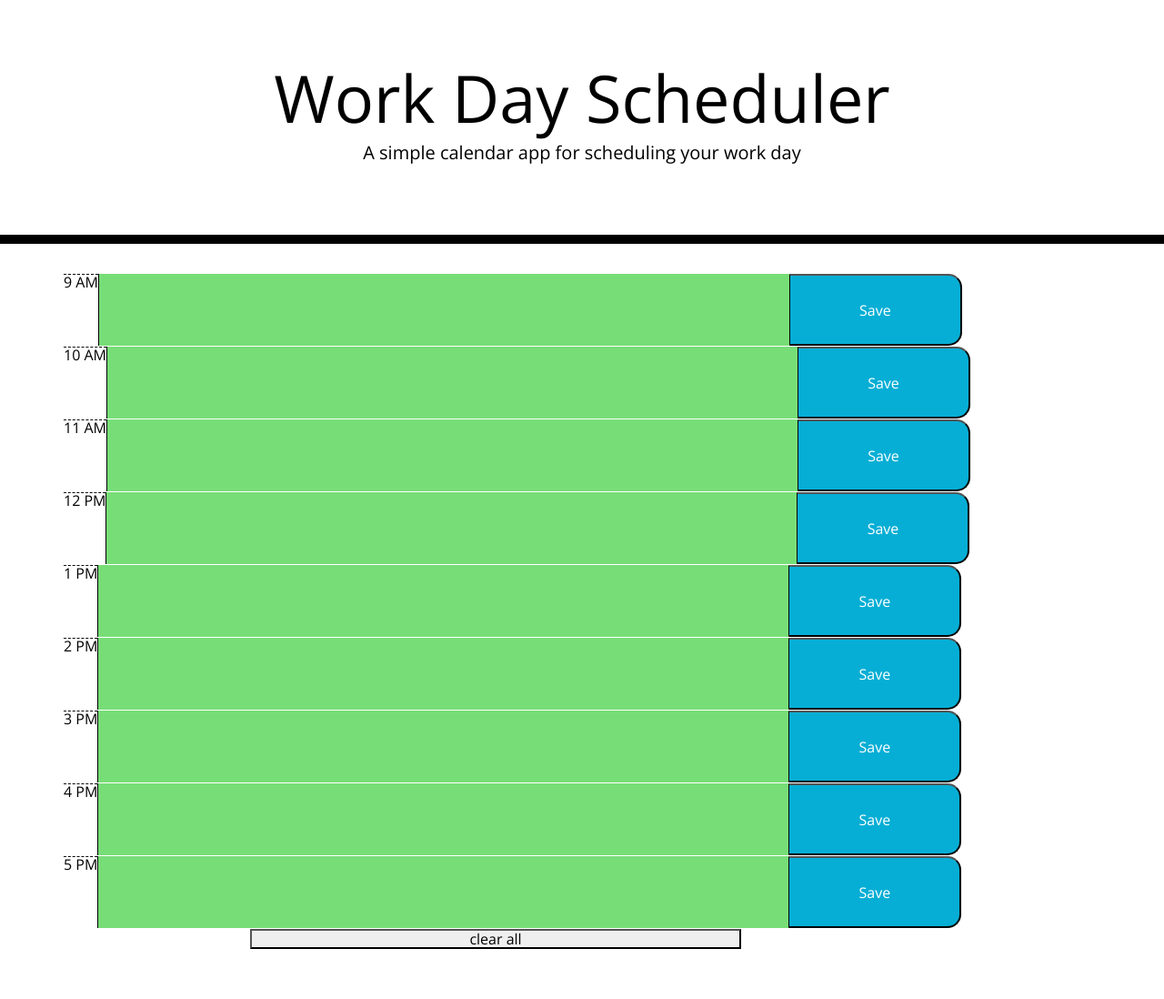
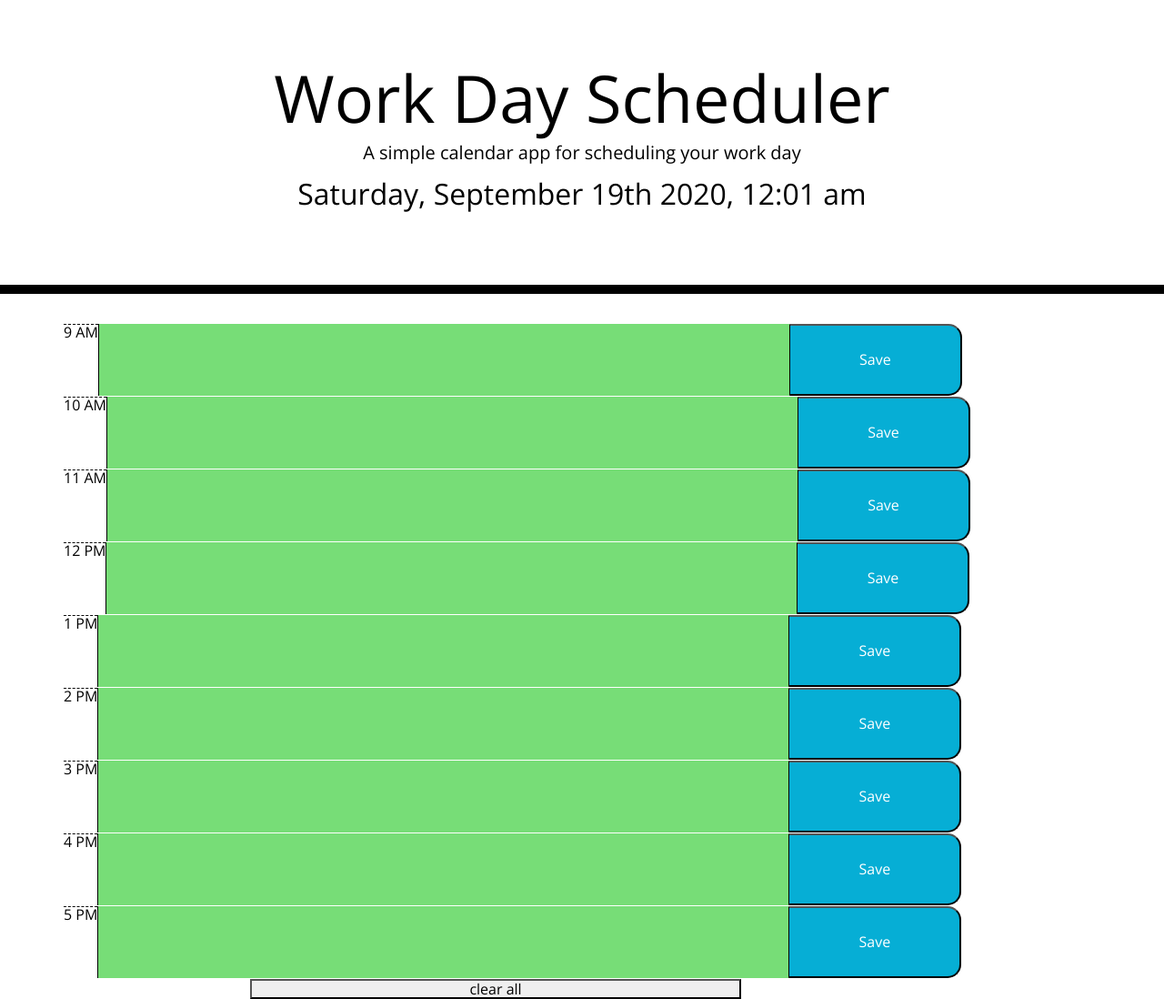
Before and after one commit to virlym/hw5-day-planner, a plain HTML site: page index.html in a window 1280 px wide. Shown: the whole page at 91% size. Drawn offline with nearby package versions, Linux system fonts and the light colour scheme.

Commit message:
updated comments and readme

```diff
--- a/script.js
+++ b/script.js
@@ -1,93 +1,146 @@
-console.log(moment().format());
-console.log(moment().format("h A"));
+// Main populating function
+function init(){
+    // set the current time to the top of the planner
+    var currentTime = $("<h2>");
+    currentTime.text(moment().format("dddd, MMMM Do YYYY, h:mm a"));
+    $("#currentDay").append(currentTime);
 
-console.log(moment().format("HH"));
-var holder = $(".container");
-
-function init(){
+    // create a time block for the hours of 9am - 5pm
     for (i = 9; i < 18; i++){
-        var hour = i;
-        var split = "AM";
-        var status = "present";
-        var rowId = ["9am", "10am", "11am", "noon", "1pm", "2pm", "3pm", "4pm", "5pm"];
-        var reminderText = "";
-        if(i > 12){
-            hour -= 12;
-        }
-        if(i > 11){
-            split = "PM";
+        addTimeBlock(i);
     }
 
-        if(i < moment().format("HH")){
-            status = "past";
+    // add a clear button
+    addClear();
 }
-        if(i > moment().format("HH")){
-            status = "future";
-        }
-        if(getSavedInfo(rowId[i-9])){
-            reminderText = getSavedInfo(rowId[i-9]);
-        }
+
+function addTimeBlock(index){
+    // create some base id references
+    var rowId = ["9am", "10am", "11am", "noon", "1pm", "2pm", "3pm", "4pm", "5pm"];
+
+    // create a new row with a referenceable id
     var newRow = $("<section>");
     newRow.attr("class", `row time-block`);
-        newRow.attr("id", `${rowId[i-9]}`);
+    newRow.attr("id", `${rowId[index-9]}`);
+
+    // create a column for the hour
     var col1 = $("<article>");
     col1.attr("class", "col-mid-2 hour");
-        col1.text(`${hour} ${split}`);
+    col1.text(`${checkHour(index)} ${checkSplit(index)}`);
+
+    // create a column for the notes
     var text = $("<textarea>");
-        text.attr("class", `col-md-8 ${status}`);
-        text.text(reminderText);
+    text.attr("class", `col-md-8 ${checkStatus(index)}`);
+    text.text(getSavedInfo(rowId[index-9]));
+
+    // create a column for the save button
     var save = $("<button>");
     save.attr("class", "col-md-2 saveBtn");
+    // on click, grab the referenceable id of the row to use as a localStorage key
+    // also grab the value in the previous field (the note field), subtracting the white space
     save.on("click", function(){
         saveInfo(($(this).parent().attr("id")), ($.trim($(this).prev().val())));
         resetPage();
         });
     save.text("Save");
+
+    // add the columns to the row
     newRow.append(col1);
     newRow.append(text);
     newRow.append(save);
-        holder.append(newRow);
+
+    // add the row to the container
+    $(".container").append(newRow);
 }
 
+// check if the listed time is in the past, present or future
+function checkStatus(hour){
+    if(hour < moment().format("HH")){
+        return ("past");
+    }
+    if(hour > moment().format("HH")){
+        return ("future");
+    }
+    return ("present");
+}
+
+// get if the time is AM or PM
+function checkSplit(hour){
+    if(hour > 11){
+        return ("PM");
+    }
+    return ("AM");
+}
+
+// convert the index to a usable hour
+function checkHour(hour){
+    if(hour > 12){
+        return (hour - 12);
+    }
+    return hour;
+}
+
+// create a button to clear the page contents
+function addClear(){
+    // add a new row
     var endRow = $("<section>");
     endRow.attr("class", `row`);
+
+    // create an empty column for spacing purposes
     var emptyOneCol = $("<article>");
     emptyOneCol.attr("class", `col-md-2`);
+
+    // create a column to house the clear button
     var finalCol = $("<div>");
     finalCol.attr("class", `col-md-6`);
+
+    //create the clear button
     var clear = $("<button>");
     clear.text("clear all");
     clear.attr("class", "btn-block");
     clear.on("click", function() { clearAll() });
+
+    // add the clear button to the final column
     finalCol.append(clear);
+
+    // add the empty and final column to the new row
     endRow.append(emptyOneCol, finalCol);
-        holder.append(endRow);
 
+    // add the new row to the container
+    $(".container").append(endRow);
 }
 
+// clear the local storage and page contents
 function clearAll(){
     localStorage.clear();
     resetPage();
 }
 
+// save the current hour's text to local storage
 function saveInfo(key, text){
+    // if there's no text, don't bother saving
+    if(text === ""){
+        return;
+    }
     var storage = JSON.stringify(text);
     localStorage.setItem(key, storage);
 }
 
+// clear current page containers and refresh
 function resetPage(){
-    holder.empty();
+    $("#currentDay").empty();
+    $(".container").empty();
     init();
 }
 
+// pull any local storage information
 function getSavedInfo(key){
-    var stored = "";
     if(JSON.parse(localStorage.getItem(key))){
         if((JSON.parse(localStorage.getItem(key)).length !== 0)){
-            stored = (JSON.parse(localStorage.getItem(key)));
+            return(JSON.parse(localStorage.getItem(key)));
         }
     }
-    return stored;
+    return "";
 }
 
 resetPage();
--- a/style.css
+++ b/style.css
@@ -44,17 +44,17 @@ textarea{
 
 .past {
   background-color: #d3d3d3;
-  color: white;
+  color: black;
 }
 
 .present {
   background-color: #ff6961;
-  color: white;
+  color: black;
 }
 
 .future {
   background-color: #77dd77;
-  color: white;
+  color: black;
 }
 
 .saveBtn {
```
Also changed, not shown: Assets/plannerExample.PNG (added), 1 other file. Lines whose indentation alone changed are shown as unchanged.
